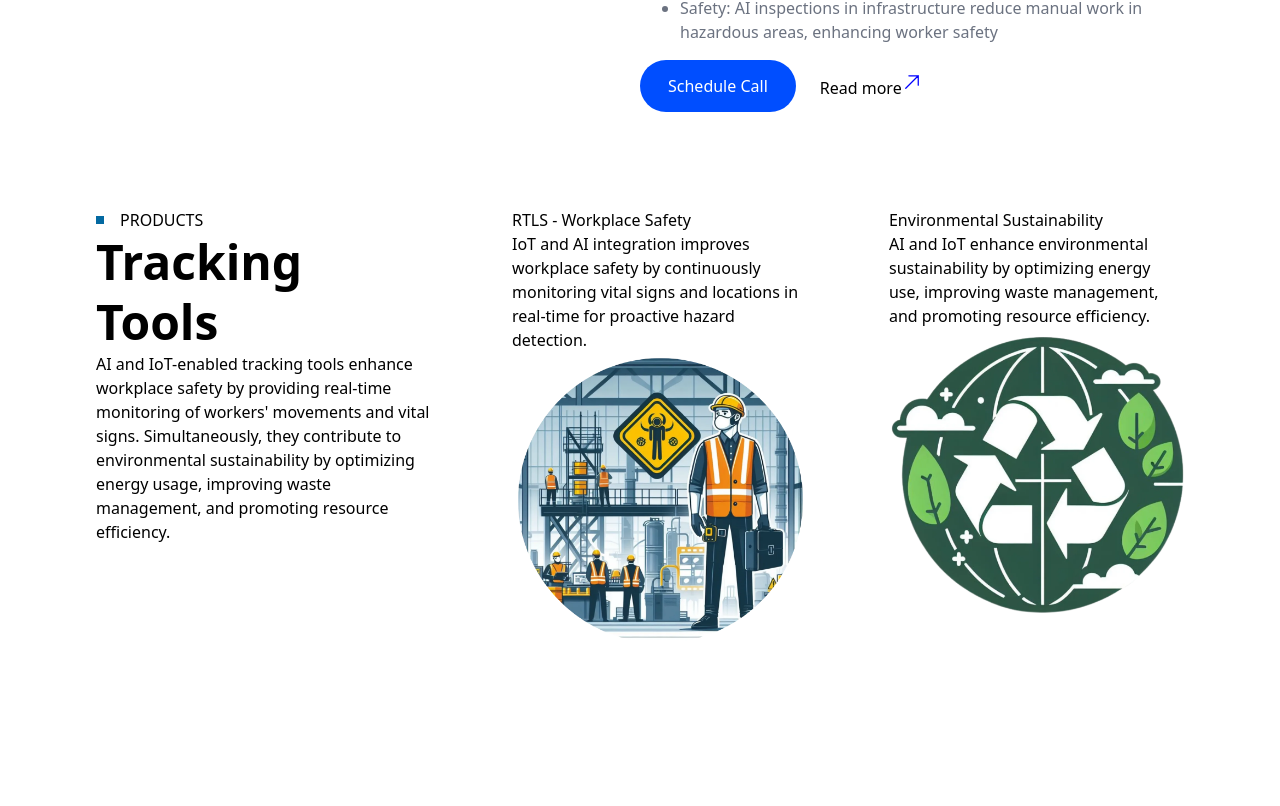
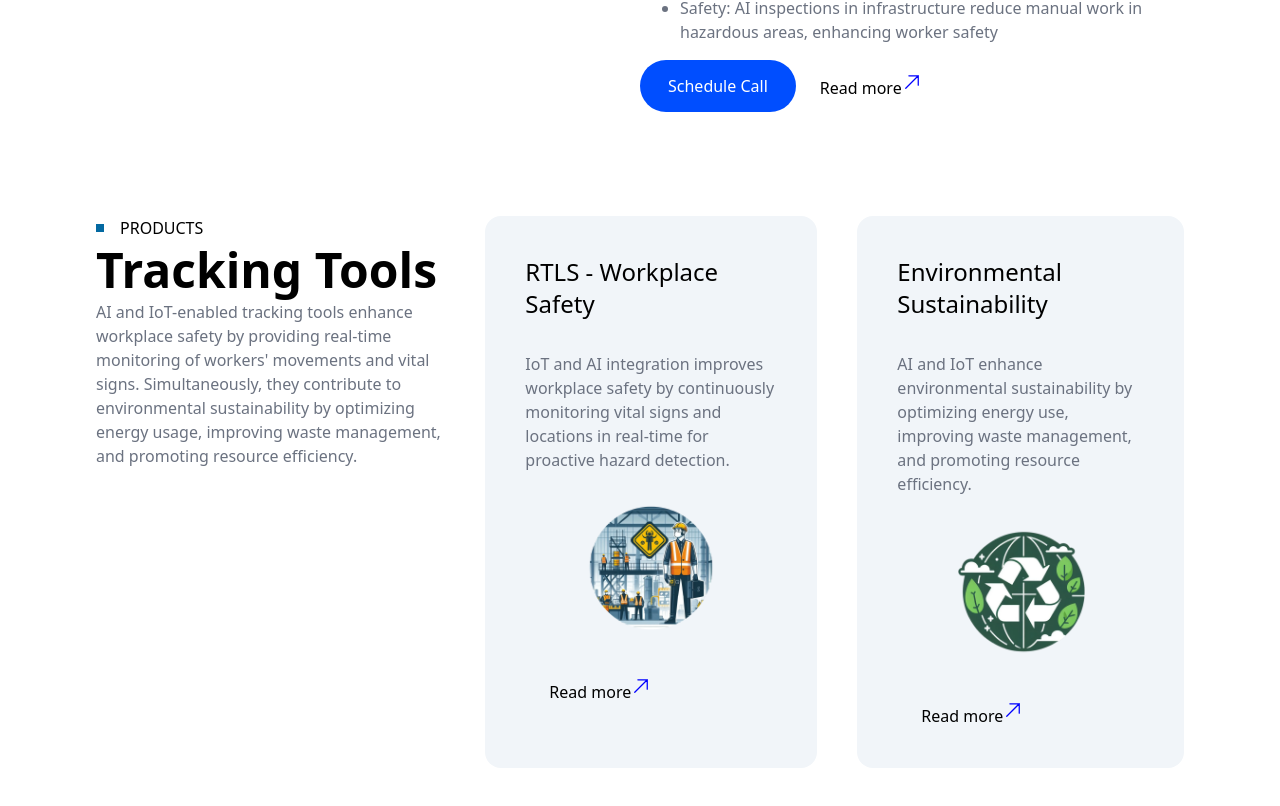
Before and after one commit to iamfalahc/ombrulla-homepage-replica, a React (Create React App) app: page / in a window 1280 px wide. Shown: the part 2563-3369 px from the top of the page. Before the commit the page ends 3212 px from the top, so only its background shows below. Built offline with nearby package versions, Linux system fonts and the light colour scheme.

Commit message:
Products section completed

```diff
--- a/src/components/ProductCard.jsx
+++ b/src/components/ProductCard.jsx
@@ -1,12 +1,15 @@
 import React from 'react'
+import LinkButton from './LinkButton'
 
 const ProductCard = ({data}) => {
   return (
-    <div>
-      <h2 className='xl:'>{data.title}</h2>
-      <span>{data.description}</span>
-      <img src={data.image} alt="" />
-    </div>
+    <div className='flex flex-col gap-y-8 bg-slate-100 xl:px-10 xl:py-10 rounded-2xl px-6 py-6 '>
+    <h2 className='xl:text-2xl font-normal'>{data.title}</h2>
+    <span className='text-gray-500'>{data.description}</span>
+    <img src={data.image} alt="" className='w-32 mx-auto ' />
+    <LinkButton/>
+  </div>
+
   )
 }
 
--- a/src/containers/Products.jsx
+++ b/src/containers/Products.jsx
@@ -5,13 +5,13 @@ import ProductCard from "../components/ProductCard";
 const Products = () => {
   return (
 
-<div className="xl:px-24 xl:w-1/3 xl:flex xl:justify-between xl:w-full xl:gap-20">
-      <section className="xl:w-1/3">
+<div className="xl:px-24 xl:w-1/3 xl:flex xl:justify-between xl:w-full xl:gap-10 mb-14 px-4 py-2 ">
+      <section className="xl:w-1/3 mb-10">
         <Title title={"PRODUCTS"} />
-        <h2 className="xl:text-5xl xl:font-semibold xl:leading-tight">
+        <h2 className="xl:text-5xl xl:font-semibold xl:leading-tight text-2xl font-semibold leading-loose">
           Tracking Tools
         </h2>
-        <span>
+        <span className=" text-gray-500 leading-snug">
           AI and IoT-enabled tracking tools enhance workplace safety by
           providing real-time monitoring of workers' movements and vital signs.
           Simultaneously, they contribute to environmental sustainability by
@@ -19,9 +19,9 @@ const Products = () => {
           resource efficiency.
         </span>
       </section>
-      <section className="xl:flex xl:w-2/3 xl:gap-20">
+      <section className="xl:flex xl:flex-row xl:w-2/3 xl:gap-10 flex flex-col gap-10">
         {productData.map((data)=>{
-           return <div><ProductCard data={data}/></div>
+           return <ProductCard data={data}/>
         })}
       </section>
 
```
